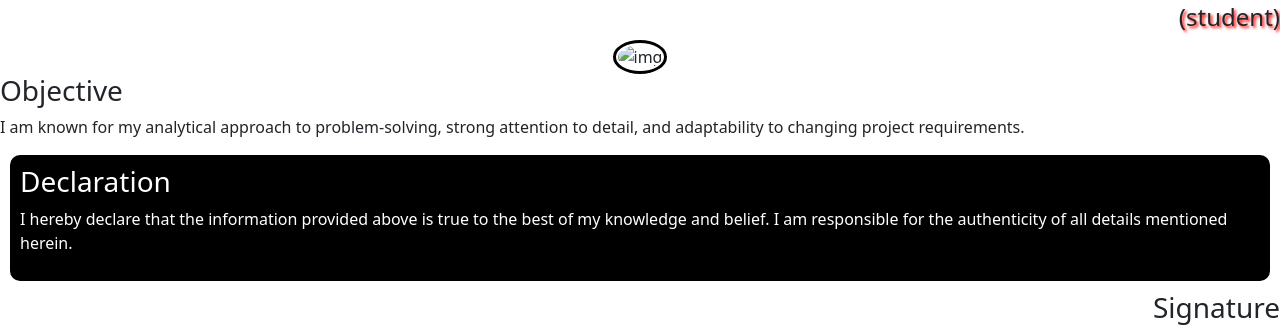
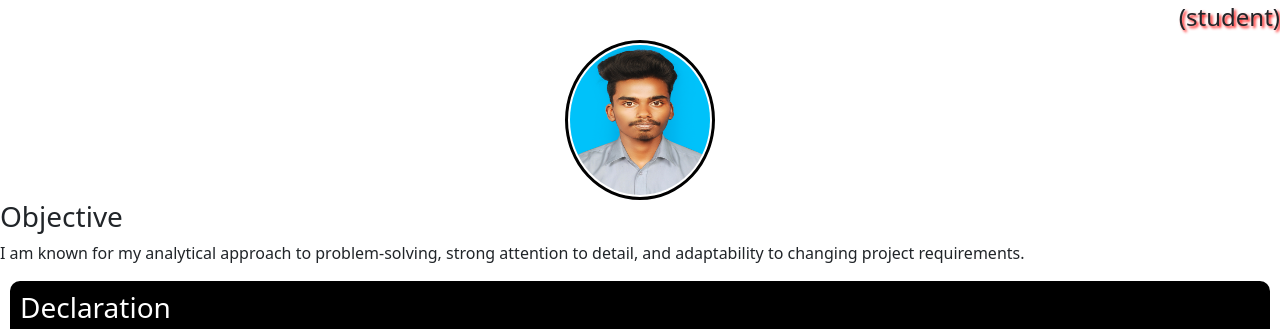
Before and after one commit to Luckytamizhan/Resume, a plain HTML site: page index.html in a window 1280 px wide. Shown: the part 110-439 px from the top of the page. Drawn offline with nearby package versions, Linux system fonts and the light colour scheme; the site is published under a folder, as on GitHub Pages, so addresses that start at the root find nothing.

Commit message:
Update index.html

```diff
--- a/index.html
+++ b/index.html
@@ -39,7 +39,7 @@
  <h4>(student)</h4>
  </div>
         <div class="Mov">
-    <img class="photo"src="/img.png" alt="img">
+    <img class="photo"src="img.png" alt="img">
     </div>
 
 
```
